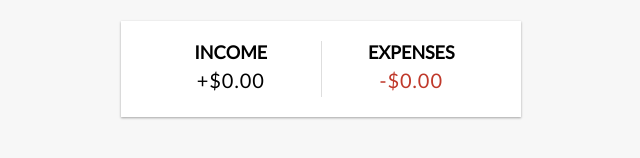
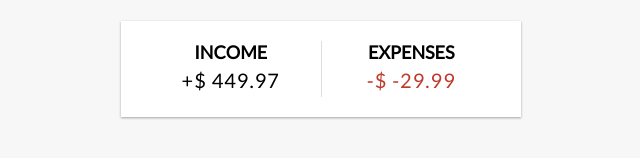
Before and after one commit to mardbrito/vue-expense-tracker, a Vue app: page / in a window 1280 px wide. Shown: the part 150-308 px from the top of the page, without its empty margins (319-959 px from the left). Built offline with nearby package versions, Linux system fonts and the light colour scheme.

Commit message:
Computing income and expenses on component passing by props

```diff
--- a/src/App.vue
+++ b/src/App.vue
@@ -20,13 +20,29 @@
   }, 0);
 })
 
+const income = computed(() => {
+  return transactions.value
+    .filter((transaction) => transaction.amount > 0)
+    .reduce((acc, transaction) => {
+      return acc + transaction.amount
+    }, 0).toFixed(2);
+});
+
+const expenses = computed(() => {
+  return transactions.value
+    .filter((transaction) => transaction.amount < 0)
+    .reduce((acc, transaction) => {
+      return acc + transaction.amount
+    }, 0).toFixed(2);
+});
+
 </script>
 
 <template>
   <Header />
   <div class="container">
     <Balance :total="total" />
-    <IncomeExpenses />
+    <IncomeExpenses :income="income" :expenses="expenses" />
     <TransactionList :transactions="transactions" />
     <AddTransaction />
   </div>
--- a/src/components/IncomeExpenses.vue
+++ b/src/components/IncomeExpenses.vue
@@ -1,12 +1,25 @@
+<script setup>
+const props = defineProps({
+    income: {
+        type: Number,
+        required: true
+    },
+    expenses: {
+        type: Number,
+        required: true
+    }
+})
+</script>
+
 <template>
     <div class="inc-exp-container">
         <div>
             <h4>Income</h4>
-            <p id="money-plus" class="money plue">+$0.00</p>
+            <p id="money-plus" class="money plue">+$ {{ income }}</p>
         </div>
         <div>
             <h4>Expenses</h4>
-            <p id="money-minus" class="money minus">-$0.00</p>
+            <p id="money-minus" class="money minus">-$ {{ expenses }}</p>
         </div>
     </div>
 </template>
```
